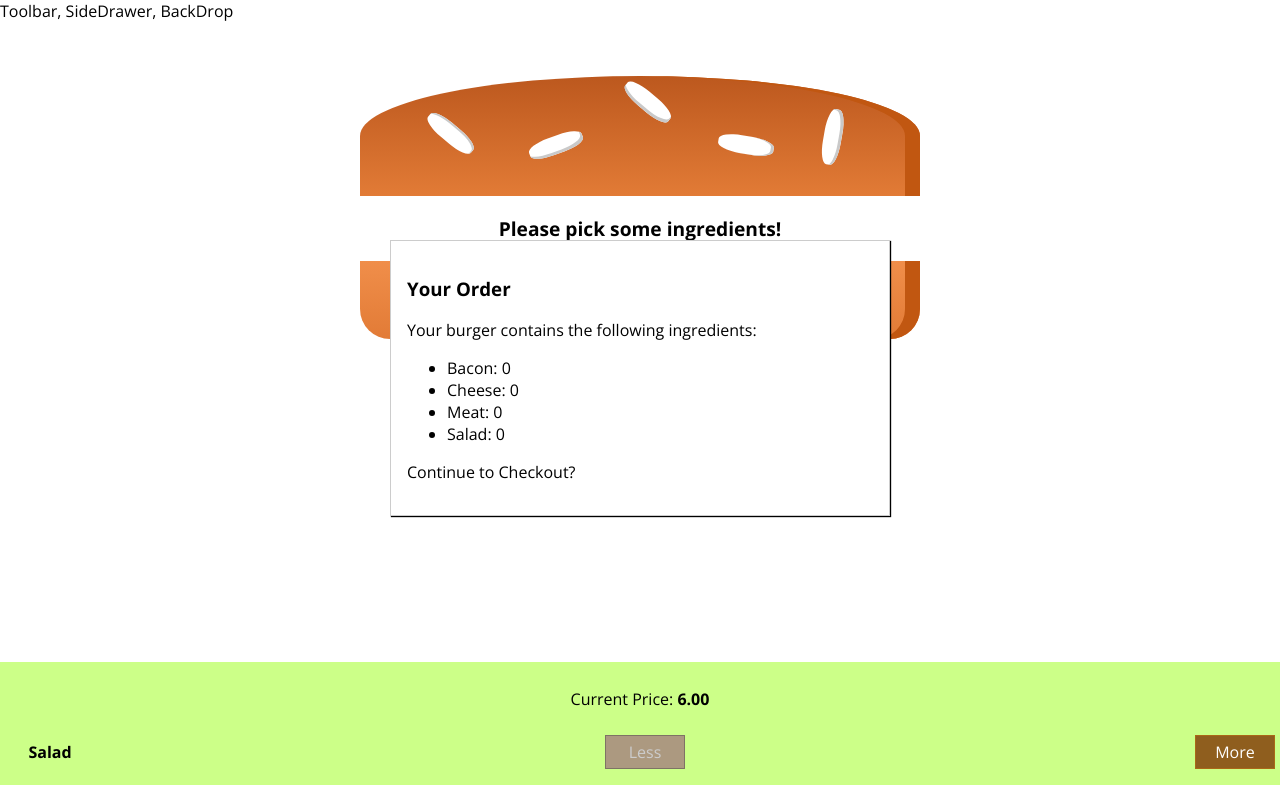
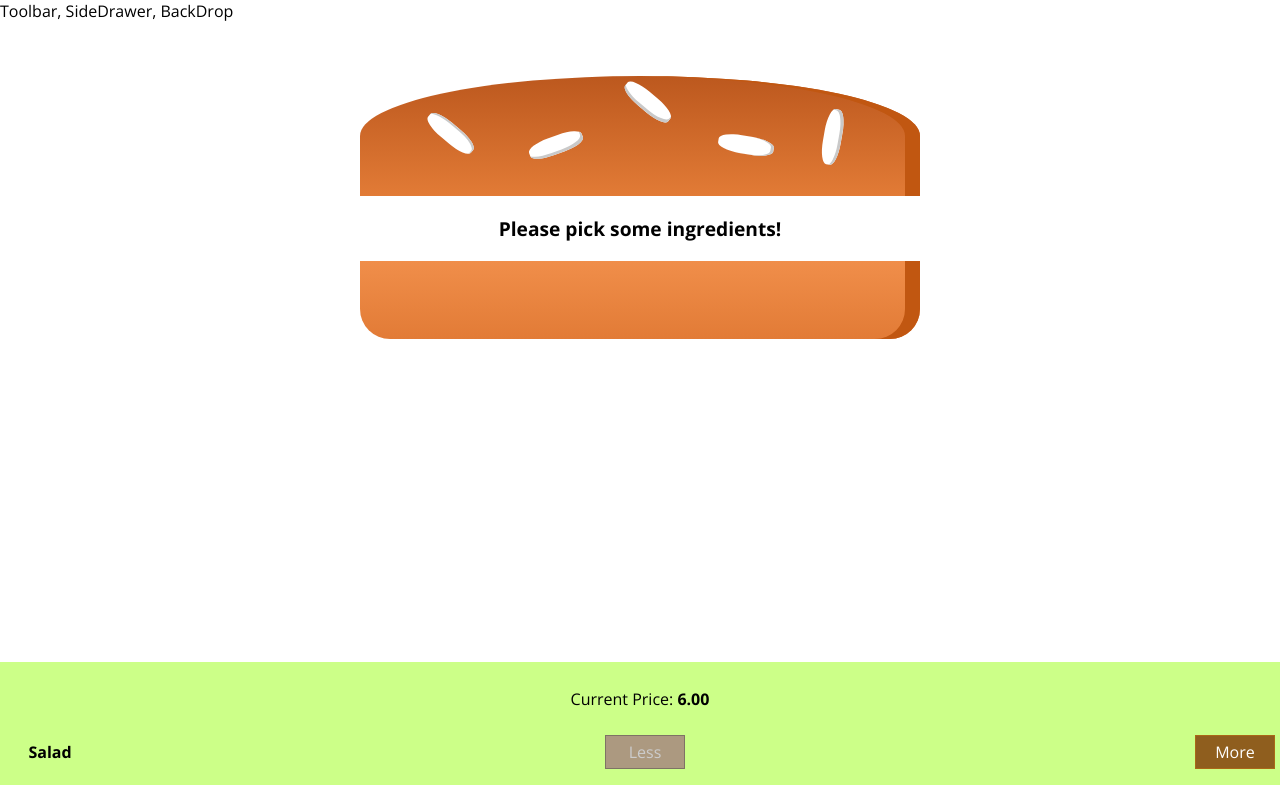
Before and after one commit to ashleighmm/burger-builder, a React app: page / in a window 1280 px wide. Shown: the top 785 px of the page. Built offline with nearby package versions, Linux system fonts and the light colour scheme.

Commit message:
Added show property to Modal and handler

```diff
--- a/src/components/Burger/BuildControls/BuildControls.js
+++ b/src/components/Burger/BuildControls/BuildControls.js
@@ -24,6 +24,7 @@
          <button
             className={classes.OrderButton}
             disabled={!props.purchasable}
+            onClick={props.ordered}
         >ORDER NOW</button>
     </div>
 );
--- a/src/components/UI/Modal/Modal.js
+++ b/src/components/UI/Modal/Modal.js
@@ -3,7 +3,13 @@
 
 
 const modal = (props) => (
-    <div className={classes.Modal}>
+    <div
+        className={classes.Modal}
+        style={{
+            transform: props.show ? 'translateY(0)' : 'translateY(-100vh)',
+            opacity: props.show ? '1' : '0'
+        }}
+        >
         {props.children}
     </div>
 );
--- a/src/containers/BurgerBuilder/BurgerBuilder.js
+++ b/src/containers/BurgerBuilder/BurgerBuilder.js
@@ -25,7 +25,8 @@
             salad: 0
         },
         totalPrice: 6,
-        purchasable: false
+        purchasable: false,
+        purchasing: false
     }
 
     updatePurchaseState(ingredients) {
@@ -70,6 +71,10 @@
         this.setState({totalPrice: newPrice, ingredients: updatedIngredients});
         this.updatePurchaseState(updatedIngredients);
     }
+
+    purchaseHandler = () => {
+        this.setState({purchasing:true})
+    }
     render() {
         const disableInfo = {
             ...this.state.ingredients
@@ -79,7 +84,7 @@
         }
         return (
             <Aux>
-                <Modal>
+                <Modal show={this.state.purchasing}>
                     <OrderSummary ingredients={this.state.ingredients} />
                 </Modal>
                 <Burger ingredients={this.state.ingredients} />
@@ -88,6 +93,7 @@
                     ingredientRemoved={this.removeIngredientHandler}
                     disabled={disableInfo}
                     purchasable={this.state.purchasable}
+                    ordered={this.purchaseHandler}
                     price={this.state.totalPrice}
                 />
             </Aux>
```
